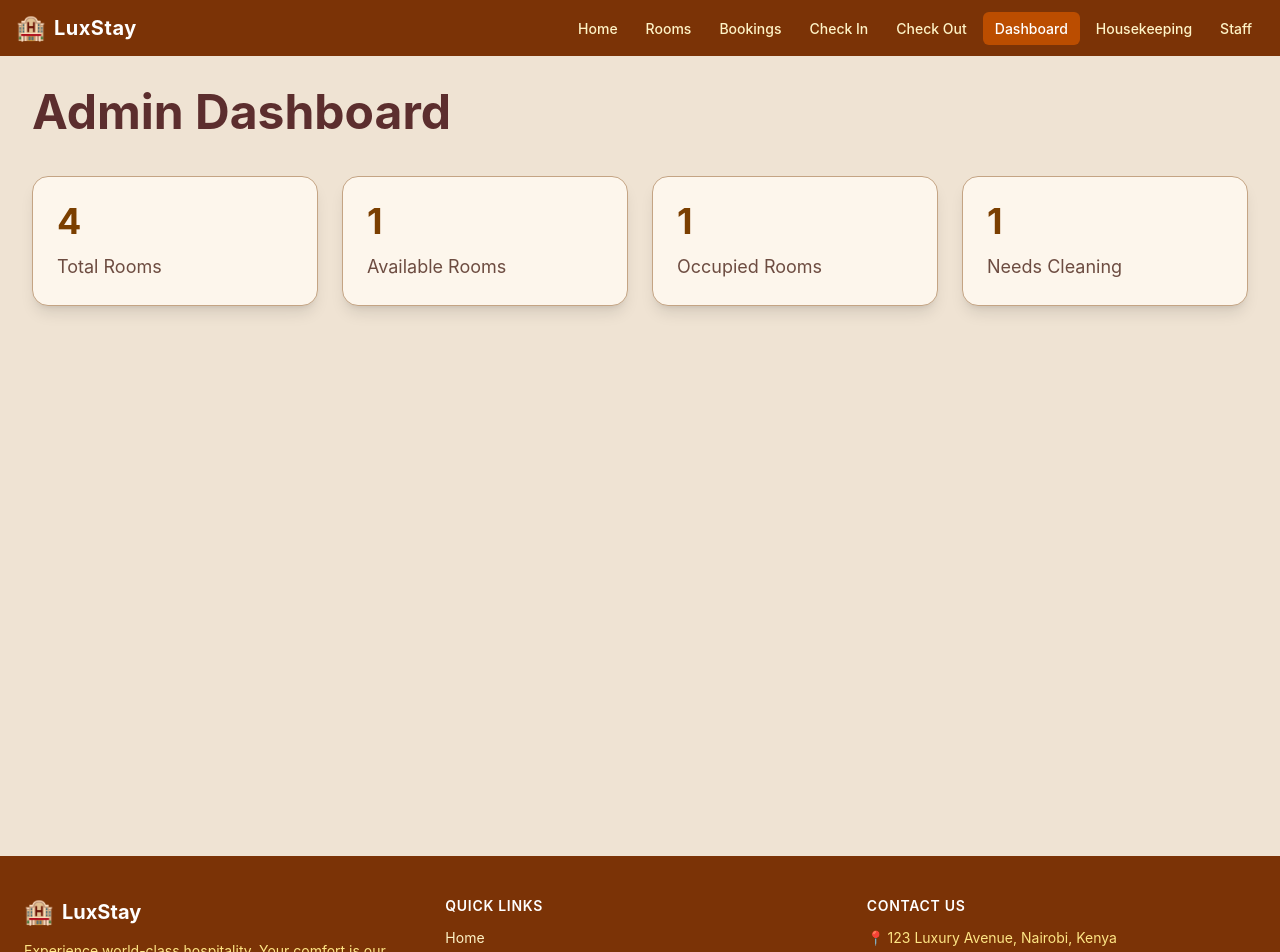
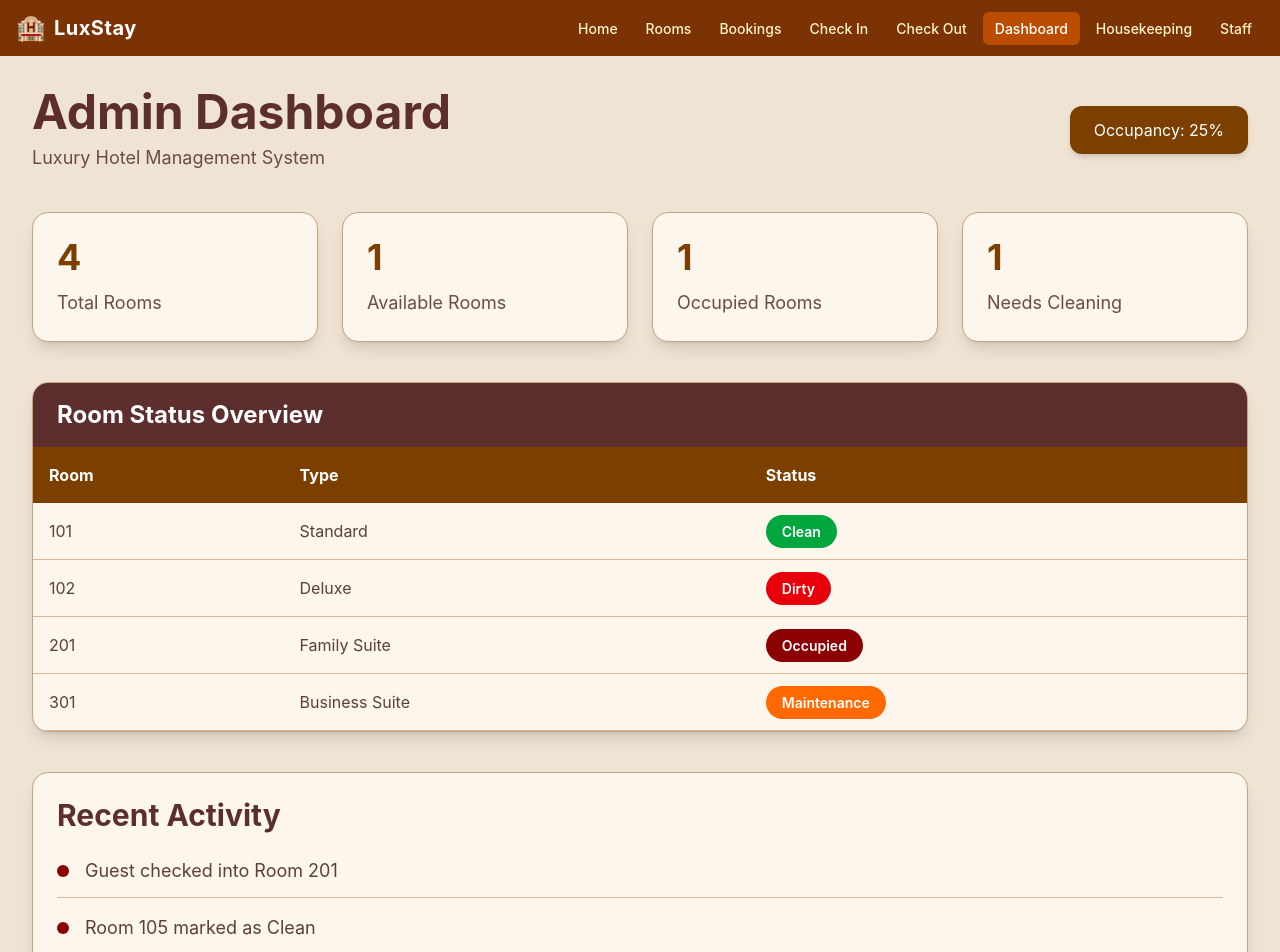
Before and after one commit to gadontune-png/HOTEL-MANAGEMENT-SYSTEM, a React (Vite) app in the folder frontend/: page /dashboard in a window 1280 px wide. Shown: the top 952 px of the page. Built offline with nearby package versions, Linux system fonts and the light colour scheme.

Commit message:
small changes

```diff
--- a/frontend/src/App.jsx
+++ b/frontend/src/App.jsx
@@ -1,5 +1,12 @@
-// src/App.jsx
-import { BrowserRouter as Router, Routes, Route } from 'react-router-dom'
+// React hook for shared state
+import React, { useState } from 'react'
+
+import {
+  BrowserRouter as Router,
+  Routes,
+  Route
+} from 'react-router-dom'
+
 import Navbar from './components/Navbar'
 import Footer from './components/Footer'
 
@@ -14,35 +21,124 @@ import Dashboard from './Pages/Dashboard'
 import Housekeeping from './Pages/Housekeeping'
 import StaffManagement from './Pages/StaffManagement'
 
+// Shared room data
+import roomsData from './data/rooms'
+
 function App() {
+
+  // Shared room state
+  // This allows Dashboard and Housekeeping
+  // to use the same room data in real time
+  const [rooms, setRooms] =
+    useState(roomsData)
+
   return (
+
     <Router>
+
       <Routes>
 
         {/* Login page - no Navbar or Footer */}
-        <Route path="/" element={<Login />} />
+        <Route
+          path="/"
+          element={<Login />}
+        />
 
         {/* All other pages - with Navbar and Footer */}
-        <Route path="/*" element={
-          <div className="flex flex-col min-h-screen bg-gray-50">
-            <Navbar />
-            <main className="flex-grow">
-              <Routes>
-                <Route path="/home" element={<Home />} />
-                <Route path="/rooms" element={<Rooms />} />
-                <Route path="/booking" element={<Booking />} />
-                <Route path="/checkin" element={<CheckIn />} />
-                <Route path="/checkout" element={<CheckOut />} />
-                <Route path="/dashboard" element={<Dashboard />} />
-                <Route path="/housekeeping" element={<Housekeeping />} />
-                <Route path="/staff" element={<StaffManagement />} />
-              </Routes>
-            </main>
-            <Footer />
-          </div>
-        } />
+        <Route
+          path="/*"
+
+          element={
+
+            <div
+              className="
+              flex
+              flex-col
+              min-h-screen
+              bg-[#EFE3D3]
+              "
+            >
+
+              {/* Navigation Bar */}
+              <Navbar />
+
+              {/* Main Content */}
+              <main className="flex-grow">
+
+                <Routes>
+
+                  {/* Home Page */}
+                  <Route
+                    path="/home"
+                    element={<Home />}
+                  />
+
+                  {/* Rooms Page */}
+                  <Route
+                    path="/rooms"
+                    element={<Rooms />}
+                  />
+
+                  {/* Booking Page */}
+                  <Route
+                    path="/booking"
+                    element={<Booking />}
+                  />
+
+                  {/* Check In Page */}
+                  <Route
+                    path="/checkin"
+                    element={<CheckIn />}
+                  />
+
+                  {/* Check Out Page */}
+                  <Route
+                    path="/checkout"
+                    element={<CheckOut />}
+                  />
+
+                  {/* Dashboard receives shared room data */}
+                  <Route
+                    path="/dashboard"
+
+                    element={
+                      <Dashboard
+                        rooms={rooms}
+                      />
+                    }
+                  />
+
+                  {/* Housekeeping can update room data */}
+                  <Route
+                    path="/housekeeping"
+
+                    element={
+                      <Housekeeping
+                        rooms={rooms}
+                        setRooms={setRooms}
+                      />
+                    }
+                  />
+
+                  {/* Staff Management Page */}
+                  <Route
+                    path="/staff"
+                    element={<StaffManagement />}
+                  />
+
+                </Routes>
+
+              </main>
+
+              {/* Footer */}
+              <Footer />
+
+            </div>
+          }
+        />
 
       </Routes>
+
     </Router>
   )
 }
--- a/frontend/src/Pages/Dashboard.jsx
+++ b/frontend/src/Pages/Dashboard.jsx
@@ -1,11 +1,12 @@
 import React from "react";
-
-import rooms from "../data/rooms";
 
 import RoomStatuscard from "../components/RoomStatuscard.jsx";
 
-function Dashboard() {
+import RecentActivity from "../components/RecentActivity";
 
+function Dashboard({ rooms }) {
+
+  // Dashboard statistics
   const totalRooms = rooms.length;
 
   const availableRooms = rooms.filter(
@@ -20,21 +21,70 @@ function Dashboard() {
     (room) => room.status === "Dirty"
   ).length;
 
+  // Occupancy percentage
+  const occupancyRate = Math.round(
+    (occupiedRooms / totalRooms) * 100
+  );
+
   return (
 
     <div className="min-h-screen bg-[#EFE3D3] p-8">
 
-      <h1
+      {/* Header */}
+      <div
         className="
-        text-5xl
-        font-bold
-        text-[#5C2E2E]
+        flex
+        flex-col
+        md:flex-row
+        justify-between
+        items-center
         mb-10
         "
       >
-        Admin Dashboard
-      </h1>
 
+        <div>
+
+          <h1
+            className="
+            text-5xl
+            font-bold
+            text-[#5C2E2E]
+            "
+          >
+            Admin Dashboard
+          </h1>
+
+          <p
+            className="
+            text-[#6D4C41]
+            mt-2
+            text-lg
+            "
+          >
+            Luxury Hotel Management System
+          </p>
+
+        </div>
+
+        {/* Occupancy Badge */}
+        <div
+          className="
+          bg-[#7B3F00]
+          text-white
+          px-6
+          py-3
+          rounded-xl
+          shadow-md
+          mt-4
+          md:mt-0
+          "
+        >
+          Occupancy: {occupancyRate}%
+        </div>
+
+      </div>
+
+      {/* Dashboard Cards */}
       <div
         className="
         grid
@@ -67,6 +117,114 @@ function Dashboard() {
 
       </div>
 
+      {/* Room Status Overview */}
+      <div
+        className="
+        mt-10
+        bg-[#FDF6EC]
+        rounded-2xl
+        shadow-lg
+        border
+        border-[#C4A484]
+        overflow-hidden
+        "
+      >
+
+        <div
+          className="
+          bg-[#5C2E2E]
+          text-white
+          px-6
+          py-4
+          text-2xl
+          font-bold
+          "
+        >
+          Room Status Overview
+        </div>
+
+        <table className="w-full">
+
+          <thead className="bg-[#7B3F00] text-white">
+
+            <tr>
+              <th className="p-4 text-left">
+                Room
+              </th>
+
+              <th className="p-4 text-left">
+                Type
+              </th>
+
+              <th className="p-4 text-left">
+                Status
+              </th>
+            </tr>
+
+          </thead>
+
+          <tbody>
+
+            {rooms.map((room) => (
+
+              <tr
+                key={room.id}
+                className="
+                border-b
+                border-[#D7B899]
+                hover:bg-[#F5E6D3]
+                transition
+                "
+              >
+
+                <td className="p-4 text-[#5C4033]">
+                  {room.number}
+                </td>
+
+                <td className="p-4 text-[#5C4033]">
+                  {room.type}
+                </td>
+
+                <td className="p-4">
+
+                  <span
+                    className={`
+                    px-4
+                    py-2
+                    rounded-full
+                    text-white
+                    text-sm
+                    font-semibold
+
+                    ${
+                      room.status === "Clean"
+                        ? "bg-green-600"
+                        : room.status === "Dirty"
+                        ? "bg-red-600"
+                        : room.status === "Occupied"
+                        ? "bg-[#8B0000]"
+                        : "bg-orange-500"
+                    }
+                    `}
+                  >
+                    {room.status}
+                  </span>
+
+                </td>
+
+              </tr>
+
+            ))}
+
+          </tbody>
+
+        </table>
+
+      </div>
+
+      {/* Recent Activity */}
+      <RecentActivity />
+
     </div>
   );
 }
--- a/frontend/src/Pages/Housekeeping.jsx
+++ b/frontend/src/Pages/Housekeeping.jsx
@@ -1,15 +1,15 @@
 import React, { useState } from "react";
-
-import roomsData from "../data/rooms";
 
 import HouseKeepingLog from "../components/HouseKeepingLog";
 
-function Housekeeping() {
-
-  const [rooms, setRooms] = useState(roomsData);
+function Housekeeping({
+  rooms,
+  setRooms,
+}) {
 
   const [logs, setLogs] = useState([]);
 
+  // Update room status
   const updateStatus = (id, newStatus) => {
 
     const updatedRooms = rooms.map((room) =>
@@ -103,8 +103,31 @@ function Housekeeping() {
                   {room.type}
                 </td>
 
-                <td className="p-4 text-[#5C4033]">
-                  {room.status}
+                <td className="p-4">
+
+                  <span
+                    className={`
+                    px-4
+                    py-2
+                    rounded-full
+                    text-white
+                    text-sm
+                    font-semibold
+
+                    ${
+                      room.status === "Clean"
+                        ? "bg-green-600"
+                        : room.status === "Dirty"
+                        ? "bg-red-600"
+                        : room.status === "Occupied"
+                        ? "bg-[#8B0000]"
+                        : "bg-orange-500"
+                    }
+                    `}
+                  >
+                    {room.status}
+                  </span>
+
                 </td>
 
                 <td className="p-4">
@@ -145,6 +168,7 @@ function Housekeeping() {
 
       </div>
 
+      {/* Logs */}
       <HouseKeepingLog logs={logs} />
 
     </div>
--- /dev/null
+++ b/frontend/src/components/RecentActivity.jsx
@@ -0,0 +1,88 @@
+import React from "react";
+
+function RecentActivity() {
+
+  // Recent hotel activities
+  const activities = [
+    "Guest checked into Room 201",
+    "Room 105 marked as Clean",
+    "New booking created for Room 301",
+    "Staff member added",
+    "Guest checked out from Room 102",
+  ];
+
+  return (
+
+    <div
+      className="
+      bg-[#FDF6EC]
+      p-6
+      rounded-2xl
+      shadow-lg
+      border
+      border-[#C4A484]
+      mt-10
+      "
+    >
+
+      {/* Section Title */}
+      <h2
+        className="
+        text-3xl
+        font-bold
+        text-[#5C2E2E]
+        mb-6
+        "
+      >
+        Recent Activity
+      </h2>
+
+      {/* Activity List */}
+      <div className="space-y-4">
+
+        {activities.map((activity, index) => (
+
+          <div
+            key={index}
+
+            className="
+            flex
+            items-center
+            gap-4
+            border-b
+            border-[#D7B899]
+            pb-3
+            "
+          >
+
+            {/* Burgundy Activity Indicator */}
+            <div
+              className="
+              w-3
+              h-3
+              rounded-full
+              bg-[#8B0000]
+              "
+            ></div>
+
+            {/* Activity Text */}
+            <p
+              className="
+              text-[#5C4033]
+              text-lg
+              "
+            >
+              {activity}
+            </p>
+
+          </div>
+
+        ))}
+
+      </div>
+
+    </div>
+  );
+}
+
+export default RecentActivity;
```
